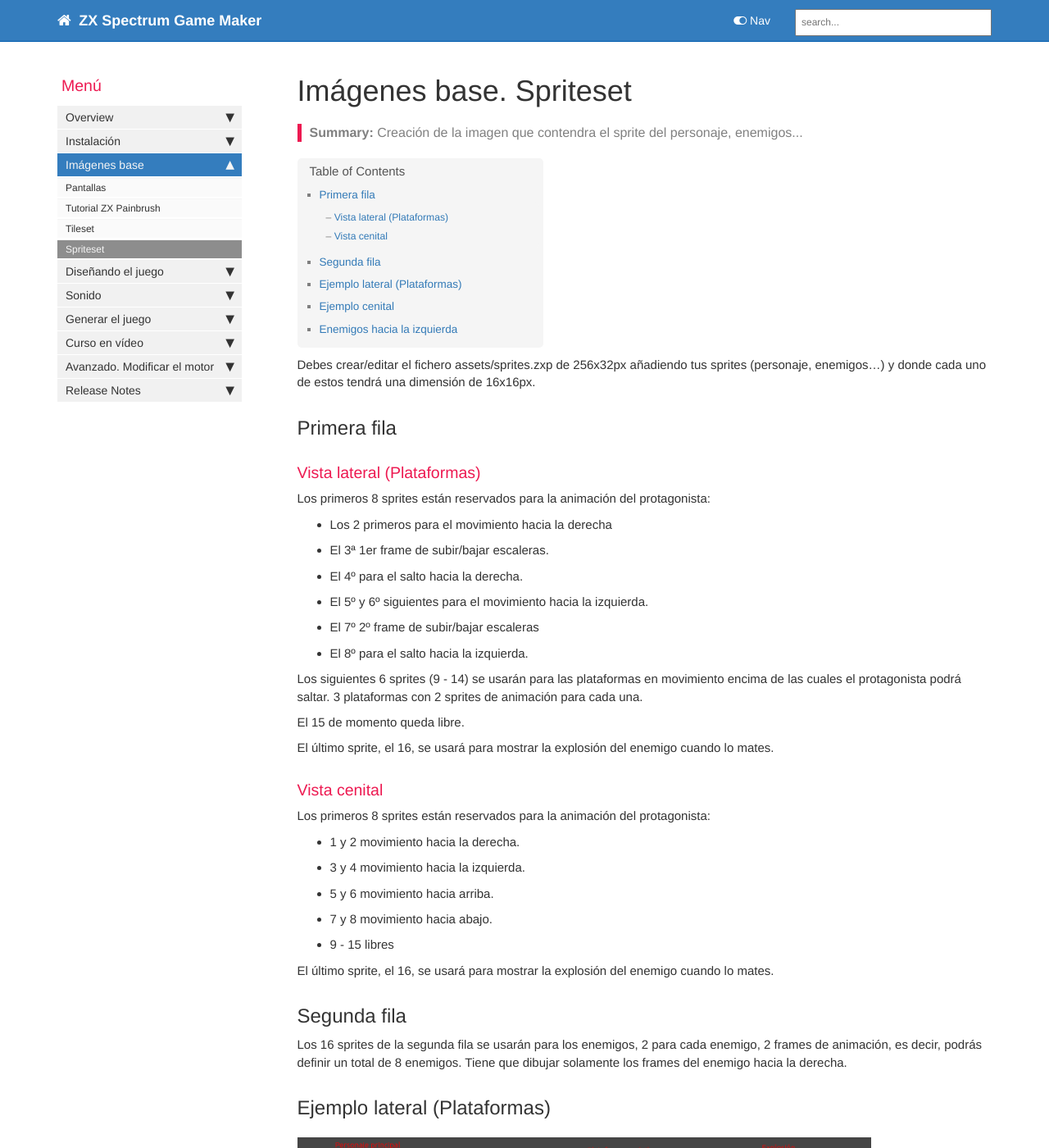
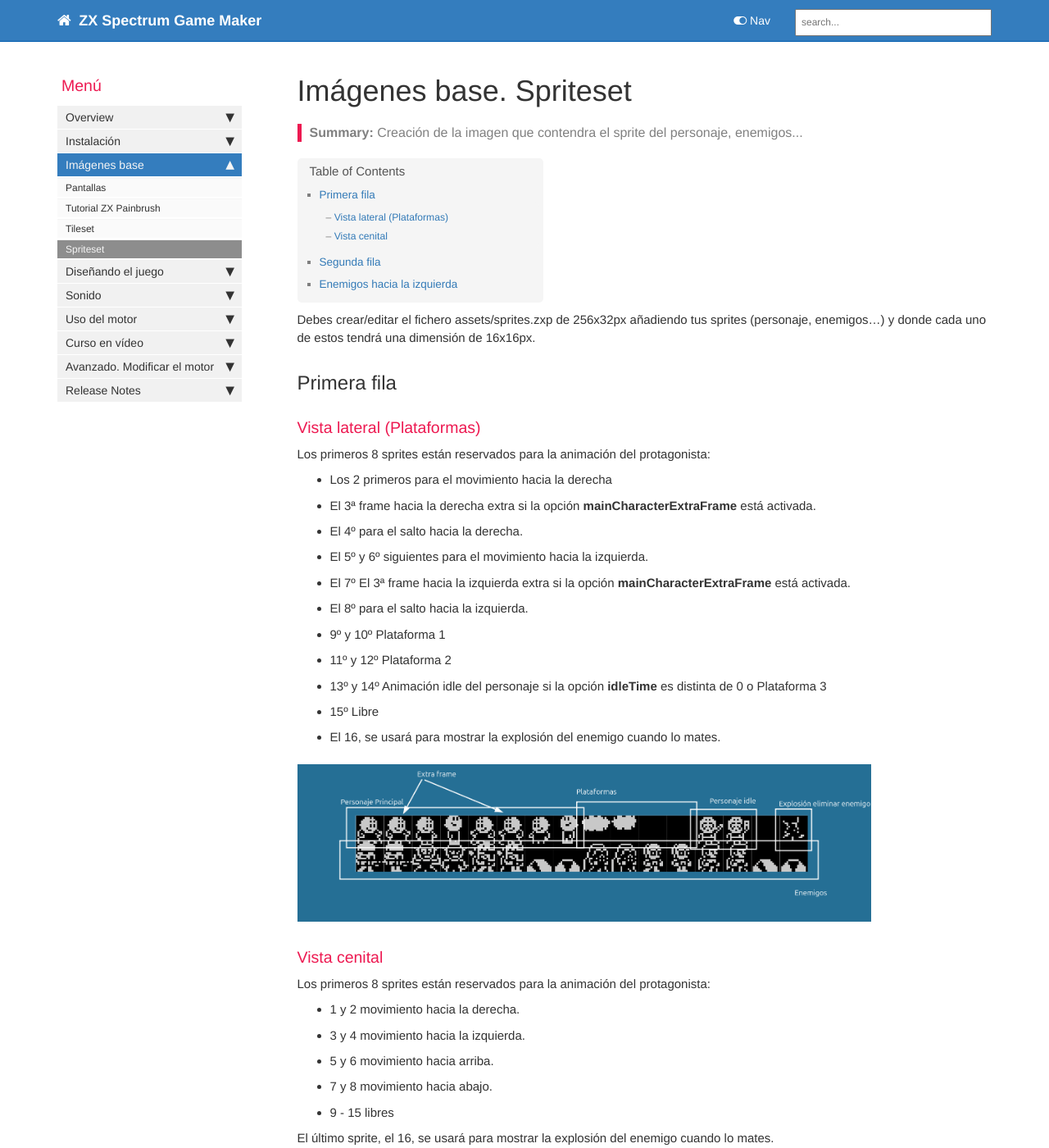
Before and after one commit to rtorralba/zx-game-maker-www, a Jekyll site: the page built from pages/mydoc/mydoc_images_spriteset.md, in a window 1280 px wide and 1400 px high. Shown: the whole window at 82% size. Built offline with Jekyll 4.4.1, drawn with Linux system fonts in a browser that asks for light colours; comment, search, counter and statistics services are not loaded.

Commit message:
Update documentation for sound effects and sprites; remove Linux generation guide

```diff
--- a/pages/mydoc/mydoc_images_spriteset.md
+++ b/pages/mydoc/mydoc_images_spriteset.md
@@ -16,17 +16,18 @@
 
 Los primeros 8 sprites están reservados para la animación del protagonista:
 * Los 2 primeros para el movimiento hacia la derecha
-* El 3ª 1er frame de subir/bajar escaleras.
+* El 3ª frame hacia la derecha extra si la opción **mainCharacterExtraFrame** está activada.
 * El 4º para el salto hacia la derecha.
 * El 5º y 6º siguientes para el movimiento hacia la izquierda.
-* El 7º 2º frame de subir/bajar escaleras
+* El 7º El 3ª frame hacia la izquierda extra si la opción **mainCharacterExtraFrame** está activada.
 * El 8º para el salto hacia la izquierda.
+* 9º y 10º Plataforma 1
+* 11º y 12º Plataforma 2
+* 13º y 14º Animación idle del personaje si la opción **idleTime** es distinta de 0 o Plataforma 3
+* 15º Libre
+* El 16, se usará para mostrar la explosión del enemigo cuando lo mates.
 
-Los siguientes 6 sprites (9 - 14) se usarán para las plataformas en movimiento encima de las cuales el protagonista podrá saltar. 3 plataformas con 2 sprites de animación para cada una.
-
-El 15 de momento queda libre.
-
-El último sprite, el 16, se usará para mostrar la explosión del enemigo cuando lo mates.
+![](./images/sprites.png)
 
 ### Vista cenital
 
@@ -41,12 +42,6 @@
 
 ## Segunda fila
 Los 16 sprites de la segunda fila se usarán para los enemigos, 2 para cada enemigo, 2 frames de animación, es decir, podrás definir un total de 8 enemigos. Tiene que dibujar solamente los frames del enemigo hacia la derecha.
-
-## Ejemplo lateral (Plataformas)
-
-![](./images/sprites.png)
-
-## Ejemplo cenital
 
 ![](./images/sprites_cenital.png)
 
```
Also changed, not shown: _data/sidebars/mydoc_sidebar.yml (+3 -7 lines), pages/mydoc/mydoc_engine_use.md (added, +34 -0 lines), pages/mydoc/mydoc_generating_linux.md (deleted, +0 -71 lines), pages/mydoc/mydoc_sound_fx.md (+1 -1 lines), pages/mydoc/mydoc_tiled_general_configuration.md (+5 -0 lines), images/engine_ui.png (added), images/sprites.png.
